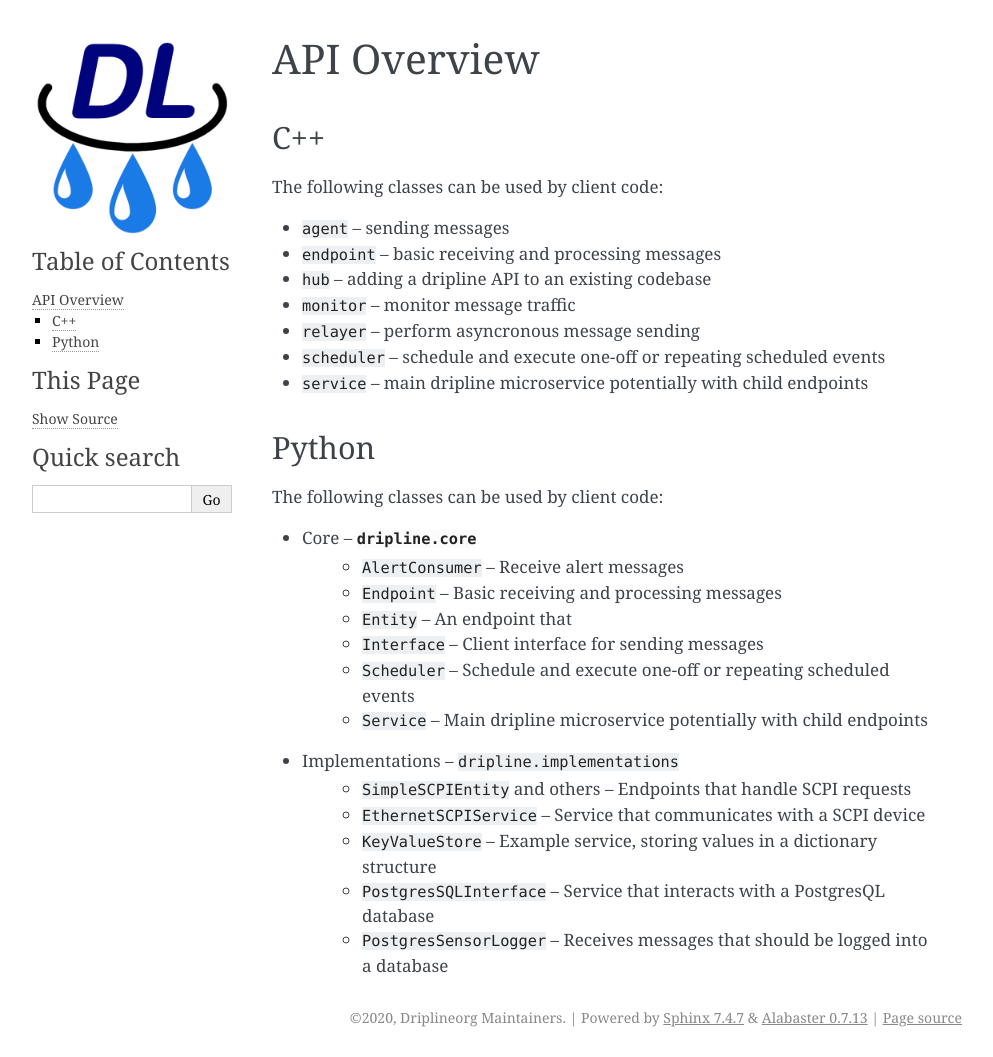
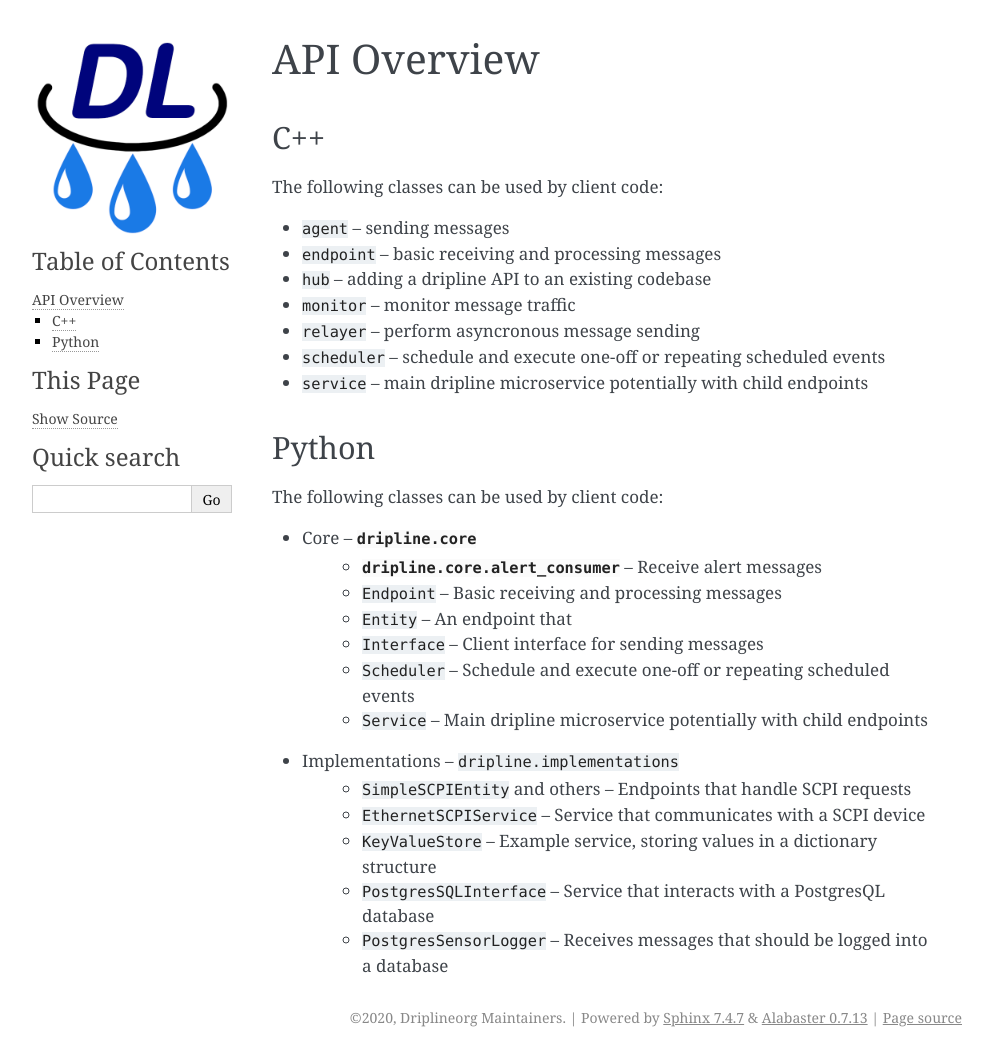
Before and after one commit to driplineorg/controls-guide, a Sphinx documentation site: the page built from source/using-dripline/api-overview.rst, in a window 1280 px wide and 1057 px high. Shown: the whole window, without its empty margins (148-1141 px from the left). Built offline with Sphinx 7.4.7, drawn with Linux system fonts in a browser that asks for light colours.

Commit message:
Try linking against a python module

```diff
--- a/source/using-dripline/api-overview.rst
+++ b/source/using-dripline/api-overview.rst
@@ -20,7 +20,7 @@ Python
 The following classes can be used by client code:
 
 * Core -- :py:mod:`dripline.core`
-    * ``AlertConsumer`` -- Receive alert messages
+    * :py:mod:`dripline.core.alert_consumer` -- Receive alert messages
     * ``Endpoint`` -- Basic receiving and processing messages
     * ``Entity`` -- An endpoint that
     * ``Interface`` -- Client interface for sending messages
```
